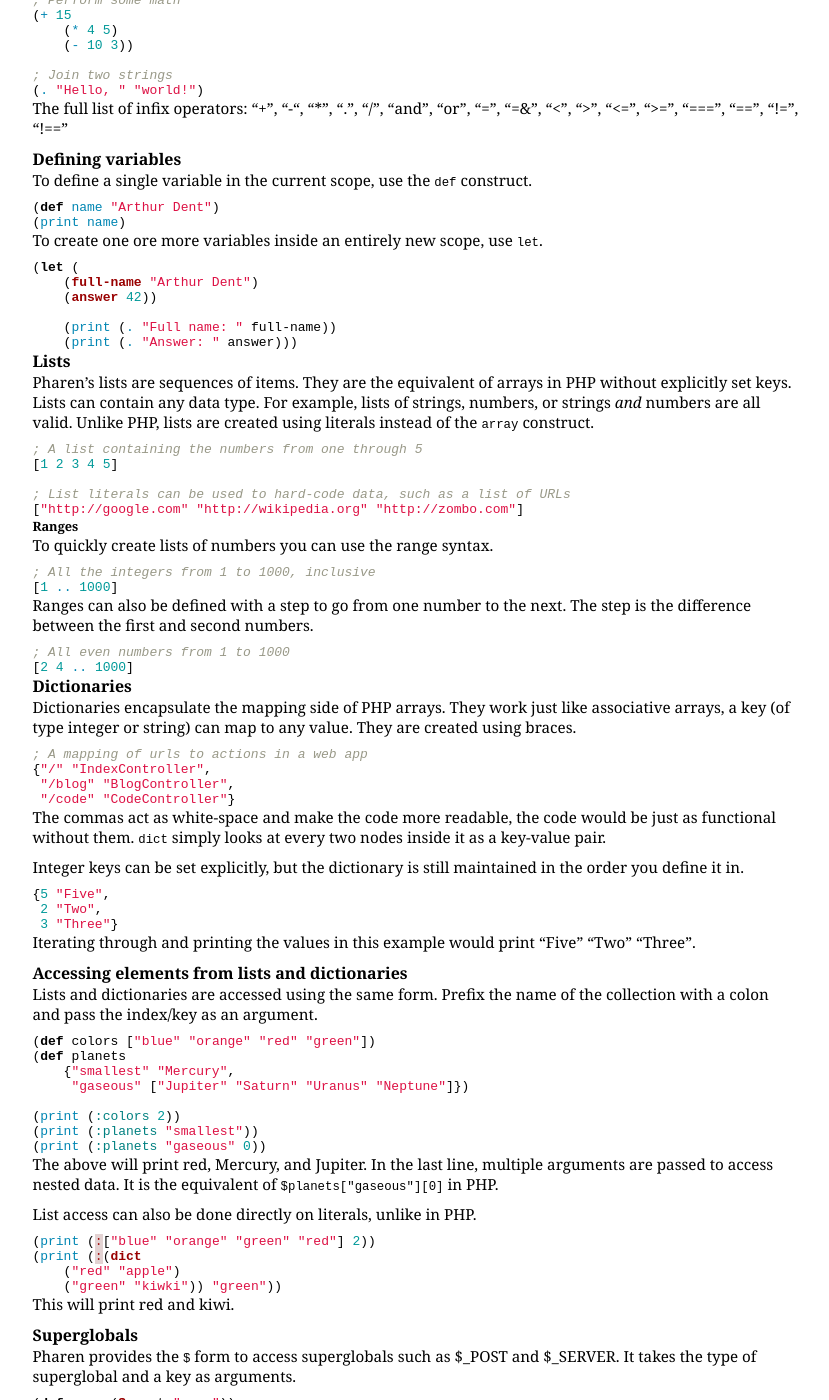
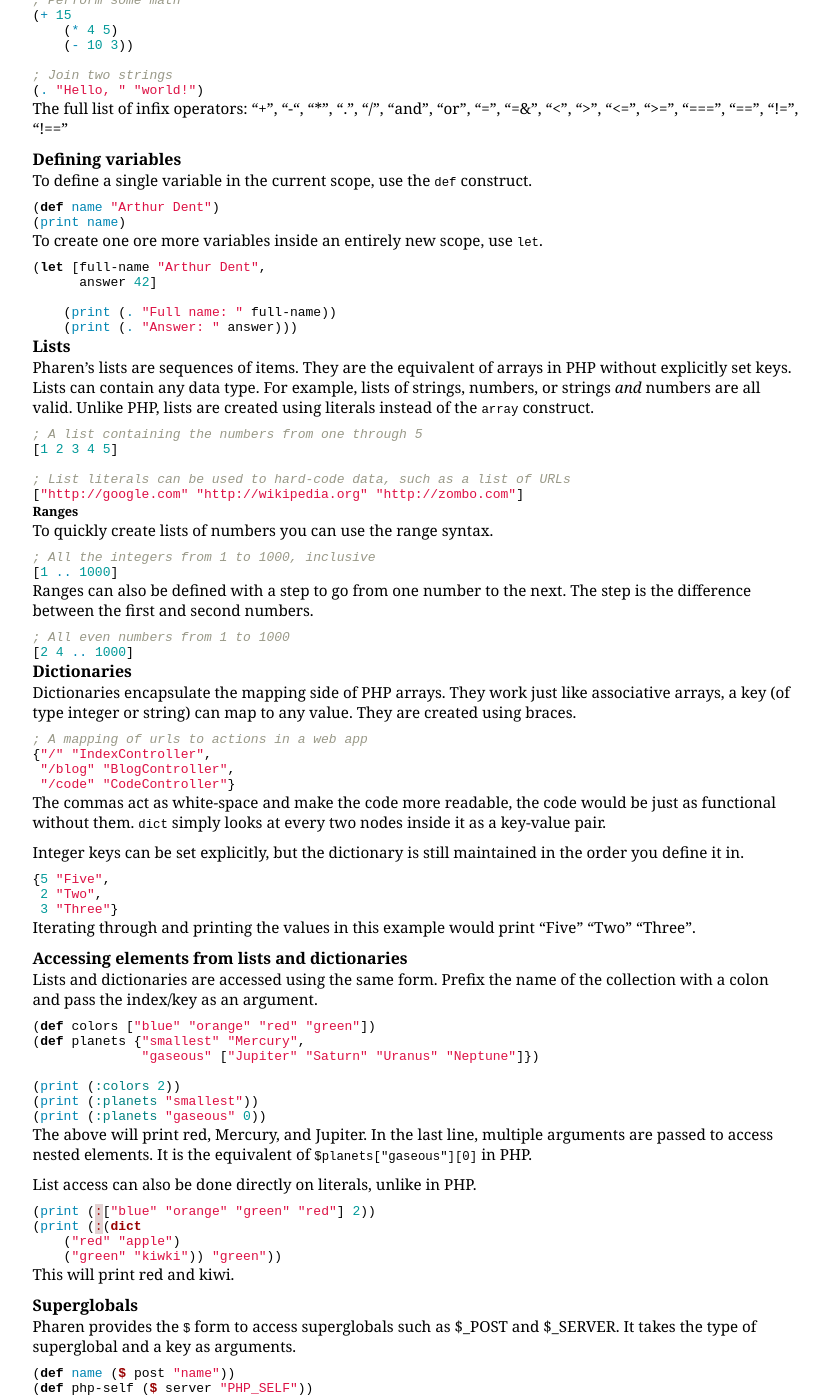
Before and after one commit to Scriptor/pharen, a Jekyll site: the page built from reference.markdown, in a window 1280 px wide and 1400 px high, scrolled down 784 px. Shown: the whole window, without its empty margins (262-1091 px from the left). Built offline with Jekyll 4.4.1, drawn with Linux system fonts in a browser that asks for light colours.

Commit message:
Small edits.

```diff
--- a/reference.markdown
+++ b/reference.markdown
@@ -62,9 +62,8 @@ To define a single variable in the current scope, use the `def` construct.
 To create one ore more variables inside an entirely new scope, use `let`.
 
 {% highlight clojure %}
-(let (
-    (full-name "Arthur Dent")
-    (answer 42))
+(let [full-name "Arthur Dent",
+      answer 42]
 
     (print (. "Full name: " full-name))
     (print (. "Answer: " answer)))
@@ -122,15 +121,14 @@ Lists and dictionaries are accessed using the same form. Prefix the name of the
 
 {% highlight clojure %}
 (def colors ["blue" "orange" "red" "green"])
-(def planets
-    {"smallest" "Mercury",
-     "gaseous" ["Jupiter" "Saturn" "Uranus" "Neptune"]})
+(def planets {"smallest" "Mercury",
+              "gaseous" ["Jupiter" "Saturn" "Uranus" "Neptune"]})
 
 (print (:colors 2))
 (print (:planets "smallest"))
 (print (:planets "gaseous" 0))
 {% endhighlight %}
-The above will print red, Mercury, and Jupiter. In the last line, multiple arguments are passed to access nested data. It is the equivalent of `$planets["gaseous"][0]` in PHP.
+The above will print red, Mercury, and Jupiter. In the last line, multiple arguments are passed to access nested elements. It is the equivalent of `$planets["gaseous"][0]` in PHP.
 
 List access can also be done directly on literals, unlike in PHP.
 
@@ -198,7 +196,7 @@ The main limitation of `if` is that it only runs one expression. You can get aro
 Notice that each test-body grouping is wrapped in parentheses. Also, `TRUE` is used as a catch-all whose linked body expressions will be run if all other test expressions fail.
 
 ### When ## {#when}
-`when` gets a quick mention even though it's technically not built-in, instead, it's a [macro](#macro) that's defined in [lang.phn](#lang-phn). It takes one test expression and a series of body expressions. If the test returns true, everything in the body is evaluated, otherwise, the whole thing automatically returns false. `when` is best used in situations where you only need something to happen if the test expression is true while otherwise you don't care.
+`when` gets a quick mention even though it's technically not built-in, instead, it's a [macro](#macro) that's defined in [lang.phn](/pharen/lang). It takes one test expression and a series of body expressions. If the test returns true, everything in the body is evaluated, otherwise, the whole thing automatically returns false. `when` is best used in situations where you only need something to happen if the test expression is true while otherwise you don't care.
 
 {% highlight clojure %}
 (when (isset ($ post "submit"))
```
